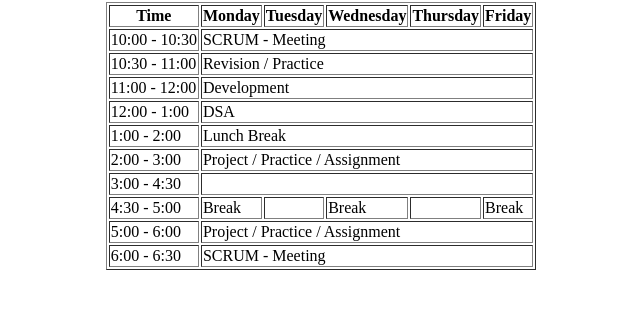
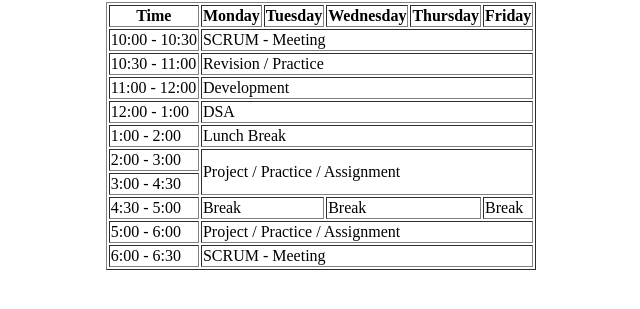
Before and after one commit to KRATIAGARRWAL/ABES-PRIME_BATCH, a plain HTML site: page index2.html in a window 1280 px wide. Shown: the part 65-374 px from the top of the page, without its empty margins (319-959 px from the left). Drawn offline with Linux system fonts and the light colour scheme.

Commit message:
assignment-2

```diff
--- a/index2.html
+++ b/index2.html
@@ -40,18 +40,16 @@
         </tr>
         <tr>
             <td>2:00 - 3:00</td>
-            <td colspan="5">Project / Practice / Assignment</td>
+            <td colspan="5" rowspan="2">Project / Practice / Assignment</td>
         </tr>
         <tr>
             <td>3:00 - 4:30</td>
-            <td colspan="5"></td>
+
         </tr>
         <tr>
             <td>4:30 - 5:00</td>
-            <td>Break</td>
-            <td></td>
-            <td>Break</td>
-            <td></td>
+            <td colspan="2">Break</td>
+            <td colspan="2">Break</td>
             <td>Break</td>
         </tr>
         <tr>
```
